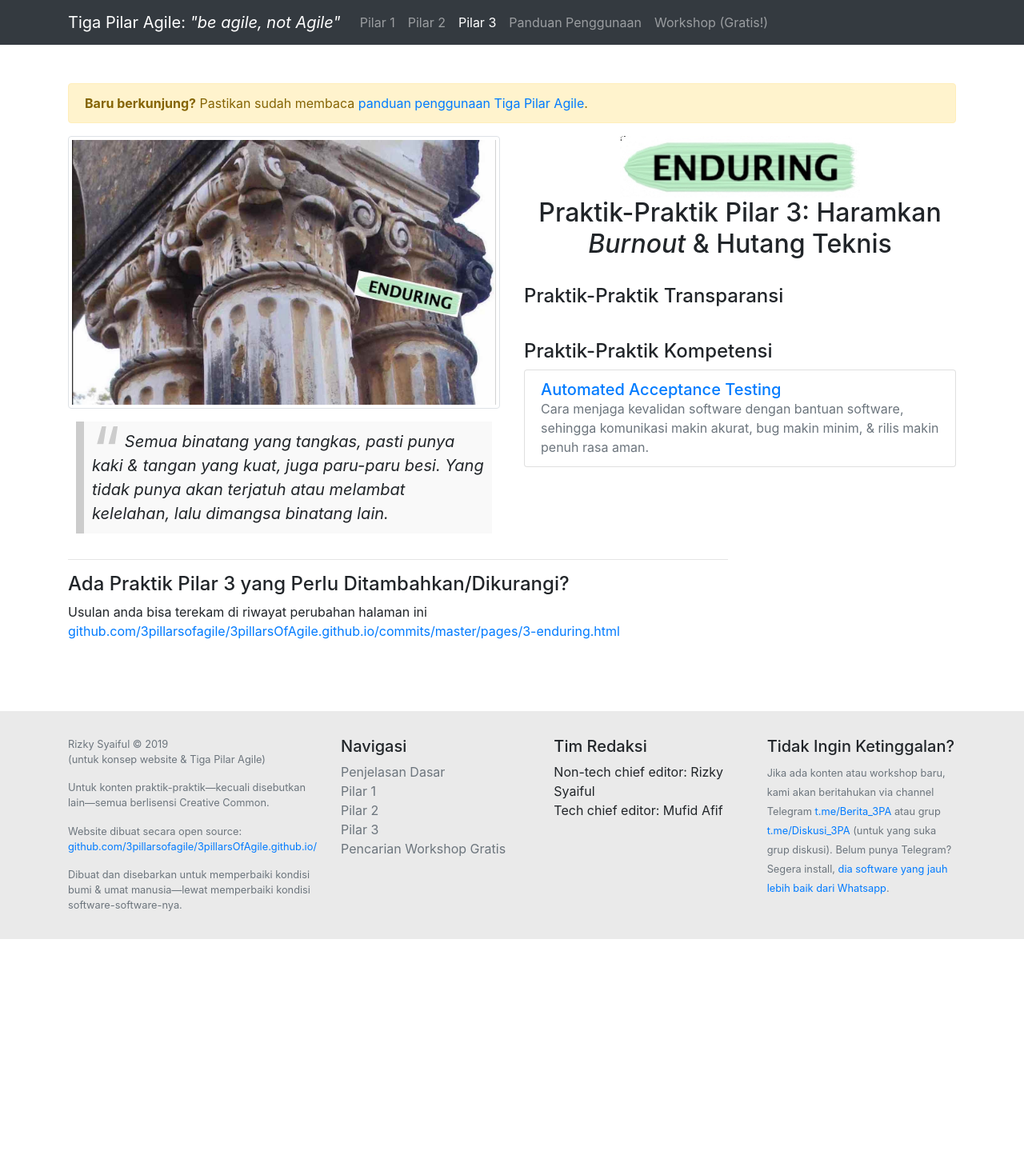
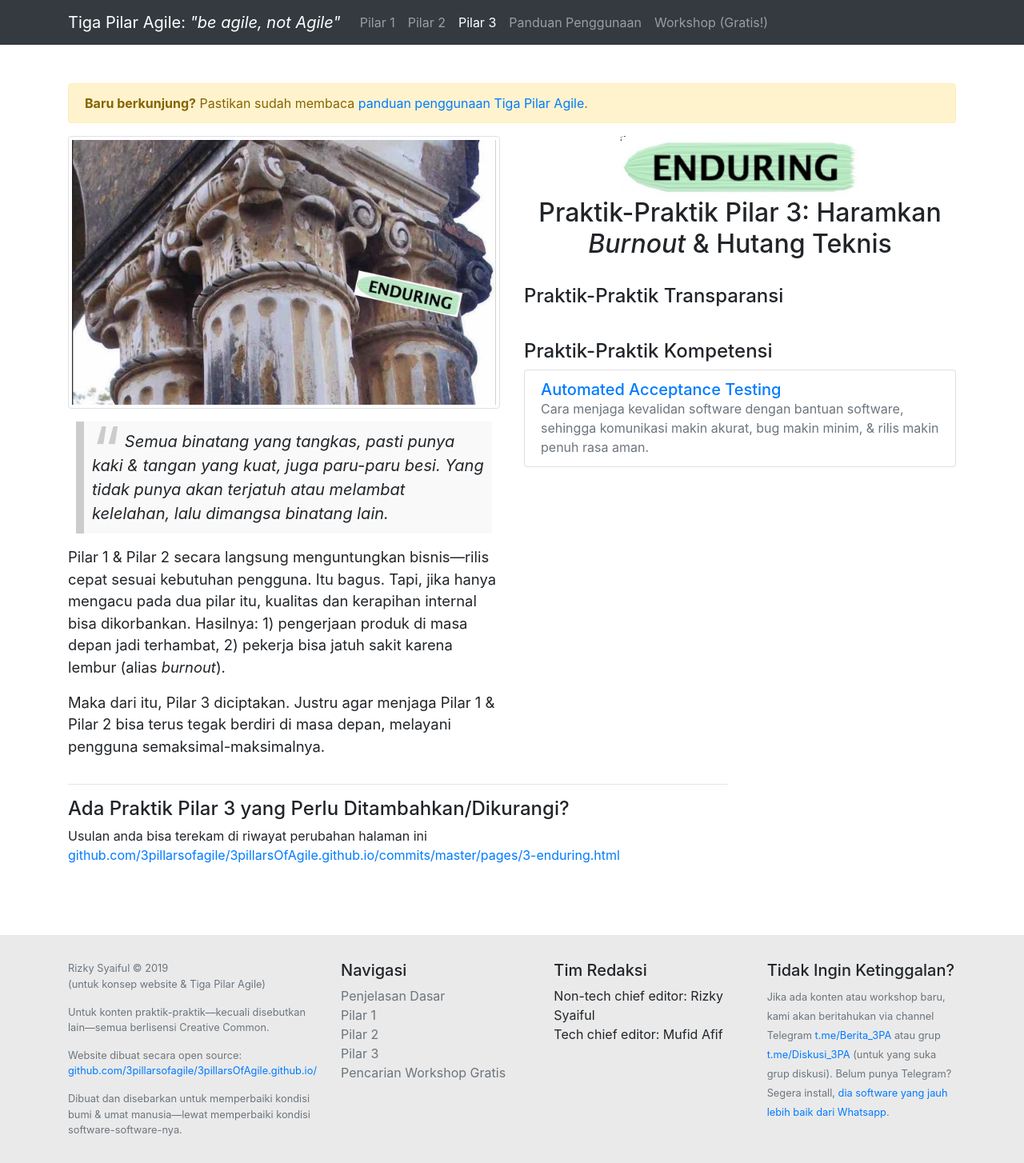
Before and after one commit to 3pillarsofagile/3pillarsOfAgile.github.io, a Jekyll site: the page built from pages/3-enduring.html, in a window 1280 px wide. Shown: the whole page at 80% size. Built offline with Jekyll 4.4.1, drawn with Linux system fonts in a browser that asks for light colours; comment, search, counter and statistics services are not loaded; before the commit the page ends 1174 px from its top, so only the background shows below that.

Commit message:
explanation on second & third pillars

```diff
--- a/pages/1-fast.html
+++ b/pages/1-fast.html
@@ -21,7 +21,6 @@ layout: default
         <p>
             <em>Apakah 'secepat-cepatnya' & 'sesering-seringnya' itu berarti rilis setiap 3 jam?</em> Bagus jika bisa, namun tidak harus. Kadang, kondisi & perhitungan bisnis mengharuskan rilis dalam hitungan bulan. Jika itu sudah dinilai yang paling cepat, maka Pilar 1 sudah tegak.
         </p>
-
     </div>
     <div class="col-md-6">
         <div style="text-align: center;">
--- a/pages/2-flexible.html
+++ b/pages/2-flexible.html
@@ -20,6 +20,12 @@ layout: default
                 <em>Produk yang baik hanya muncul dari proses kerja yang baik. Maka, proses kerja wajib terus diperbaiki.</em>
             </p>
         </blockquote>
+        <p>
+            Build-Measure-Learn adalah siklus perbaikan yang bardasarkan data nyata dari lapangan. Dipopulerkan oleh Eric Reis lewat buku Lean Startup. Bukunya mengajarkan bahwa keunggulan sebuah startup sukses atas perusahaan besar yang dia kalahkan, adalah siklus Build-Measure-Learn-nya yang jauh lebih singkat. Kita tahu, kebanyakan perusahaan konvensional memonitor dan mengevaluasi rencana besarnya dalam jangka waktu tahunan. Sementara startup, bisa merubah haluan&mdash;untuk merespon pasar atau menangkap peluang&mdash;dalam jangka waktu satu minggu.
+        </p>
+        <p>
+            Di penjelasan di atas, perbaikan baru hanya pada produk yang dibeli pengguna. Padahal demi perbaikan produk, proses kerja juga harus tangkas diperbaiki. Siklus singkat Build-Measure-Learn juga bisa dilakukan ke tim dan organisasi. Pandangan seluruh anggota (pekerja, manajer, direktur) perlu rutin didengar, guna menghasilkan rencana perbaikan yang akurat.
+        </p>
     </div>
     <div class="col-md-6">
         <div style="text-align: center;">
--- a/pages/3-enduring.html
+++ b/pages/3-enduring.html
@@ -11,10 +11,16 @@ layout: default
     <div class="col-md-6" style="font-size: 1.15em">
         <img src="/assets/image/pilar-3-agile.jpeg" class="img-fluid img-thumbnail" alt="3 Pilar Agile">
         <blockquote class="blockquote">
-                <p class="mb-0">
-                    <em>Semua binatang yang tangkas, pasti punya kaki & tangan yang kuat, juga paru-paru besi. Yang tidak punya akan terjatuh atau melambat kelelahan, lalu dimangsa binatang lain.</em>
-                </p>
-            </blockquote>
+            <p class="mb-0">
+                <em>Semua binatang yang tangkas, pasti punya kaki & tangan yang kuat, juga paru-paru besi. Yang tidak punya akan terjatuh atau melambat kelelahan, lalu dimangsa binatang lain.</em>
+            </p>
+        </blockquote>
+        <p>
+            Pilar 1 & Pilar 2 secara langsung menguntungkan bisnis&mdash;rilis cepat sesuai kebutuhan pengguna. Itu bagus. Tapi, jika hanya mengacu pada dua pilar itu, kualitas dan kerapihan internal bisa dikorbankan. Hasilnya: 1) pengerjaan produk di masa depan jadi terhambat, 2) pekerja bisa jatuh sakit karena lembur (alias <em>burnout</em>).
+        </p>
+        <p>
+            Maka dari itu, Pilar 3 diciptakan. Justru agar menjaga Pilar 1 & Pilar 2 bisa terus tegak berdiri di masa depan, melayani pengguna semaksimal-maksimalnya.
+        </p>
     </div>
     <div class="col-md-6">
         <div style="text-align: center;">
```
Lines whose indentation alone changed are shown as unchanged.
